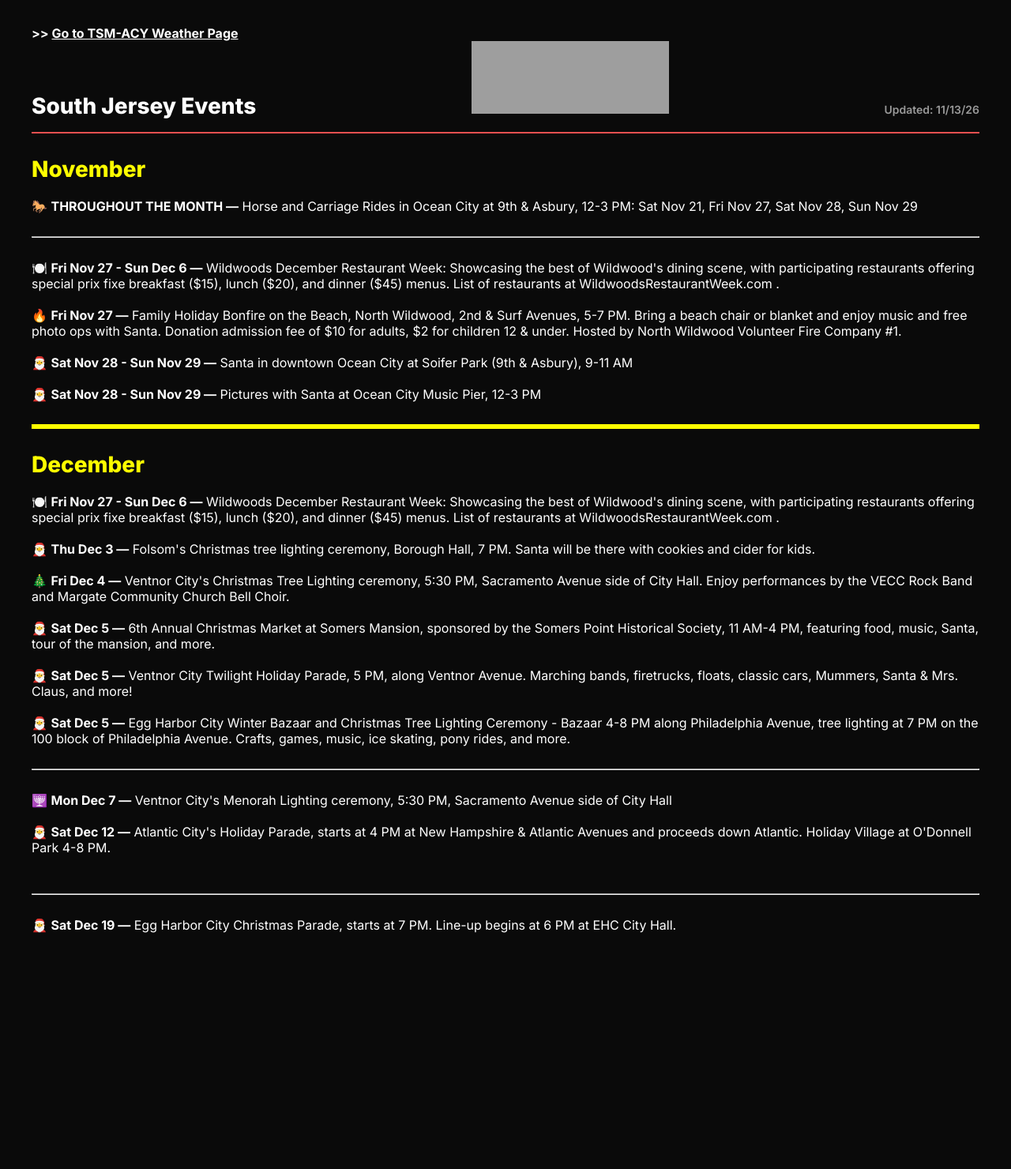
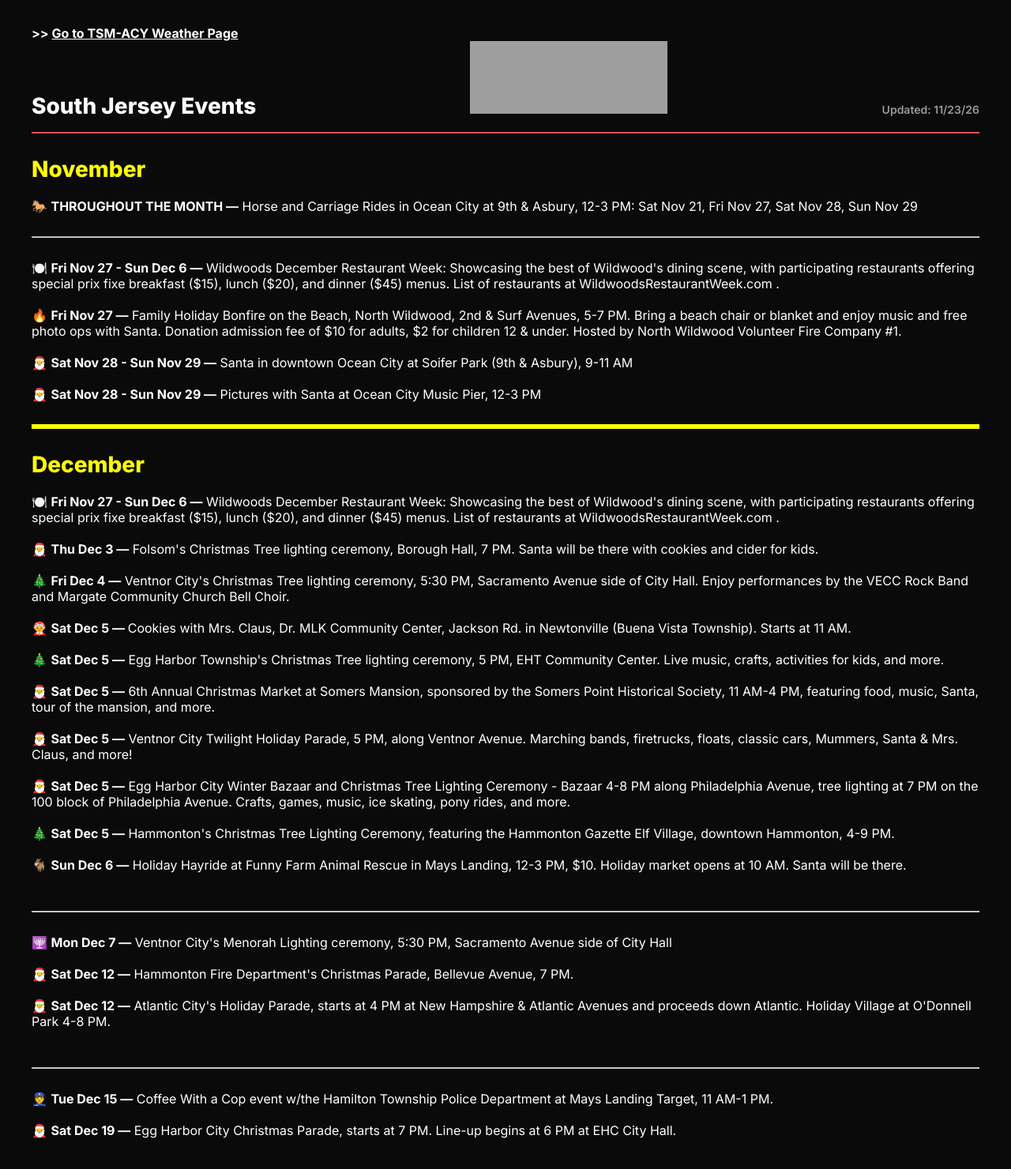
Before and after one commit to tsmacy/tsmacy, a plain HTML site: page events.html in a window 1280 px wide. Shown: the whole page at 79% size. Before the commit the page ends 1281 px from the top, so only its background shows below. Drawn offline with Linux system fonts and the light colour scheme; grey boxes are pictures that could not be loaded.

Commit message:
Update events.html

```diff
--- a/events.html
+++ b/events.html
@@ -87,7 +87,7 @@
 <header>
   <h1>South Jersey Events</h1>
   <img src="https://townsquare.media/site/1013/files/2021/10/attachment-ts-logo-mediasouth-jersey3-white.png" width="250" height="92">
-  <div id="lastUpdated">Updated: 11/13/26</font></div>
+  <div id="lastUpdated">Updated: 11/23/26</font></div>
 </header>
 
 <h1 style="color: yellow;">November</h1><br>
@@ -121,11 +121,19 @@
 
   <br>
 
-🎅 <strong>Thu Dec 3 —</strong> Folsom's Christmas tree lighting ceremony, Borough Hall, 7 PM. Santa will be there with cookies and cider for kids.<br>
+🎅 <strong>Thu Dec 3 —</strong> Folsom's Christmas Tree lighting ceremony, Borough Hall, 7 PM. Santa will be there with cookies and cider for kids.<br>
 
    <br>
 
-🎄 <strong>Fri Dec 4 —</strong> Ventnor City's Christmas Tree Lighting ceremony, 5:30 PM, Sacramento Avenue side of City Hall. Enjoy performances by the VECC Rock Band and Margate Community Church Bell Choir.<br>
+🎄 <strong>Fri Dec 4 —</strong> Ventnor City's Christmas Tree lighting ceremony, 5:30 PM, Sacramento Avenue side of City Hall. Enjoy performances by the VECC Rock Band and Margate Community Church Bell Choir.<br>
+
+  <br>
+
+🤶 <strong>Sat Dec 5 — </strong> Cookies with Mrs. Claus, Dr. MLK Community Center, Jackson Rd. in Newtonville (Buena Vista Township). Starts at 11 AM.<br>
+
+  <br>
+
+🎄 <strong>Sat Dec 5 —</strong> Egg Harbor Township's Christmas Tree lighting ceremony, 5 PM, EHT Community Center. Live music, crafts, activities for kids, and more.<br>
 
   <br>
 
@@ -140,10 +148,24 @@
 🎅 <strong>Sat Dec 5 —</strong> Egg Harbor City Winter Bazaar and Christmas Tree Lighting Ceremony - Bazaar 4-8 PM along Philadelphia Avenue, tree lighting at 7 PM on the 100 block of Philadelphia Avenue. Crafts, games, music, ice skating, pony rides, and more.<br>
 
   <br>
+
+🎄 <strong>Sat Dec 5 —</strong> Hammonton's Christmas Tree Lighting Ceremony, featuring the Hammonton Gazette Elf Village, downtown Hammonton, 4-9 PM.<br>
+
+  <br>
+
+🐐 <strong>Sun Dec 6 —</strong> Holiday Hayride at Funny Farm Animal Rescue in Mays Landing, 12-3 PM, $10. Holiday market opens at 10 AM. Santa will be there.<br>
+
+  <br>
+
+  <br>
   <hr>
   <br>
 
 🕎 <strong>Mon Dec 7 —</strong> Ventnor City's Menorah Lighting ceremony, 5:30 PM, Sacramento Avenue side of City Hall<br>
+
+  <br>
+
+🎅 <strong>Sat Dec 12 —</strong> Hammonton Fire Department's Christmas Parade, Bellevue Avenue, 7 PM.<br>
 
   <br>
 
@@ -155,6 +177,11 @@
   <hr>
   <br>
 
+👮 <strong>Tue Dec 15 —</strong> Coffee With a Cop event w/the Hamilton Township Police Department at Mays Landing Target, 11 AM-1 PM.<br>
+
+  <br>
+
+
 🎅 <strong>Sat Dec 19 —</strong> Egg Harbor City Christmas Parade, starts at 7 PM. Line-up begins at 6 PM at EHC City Hall.<br>
 
   <br>
```
